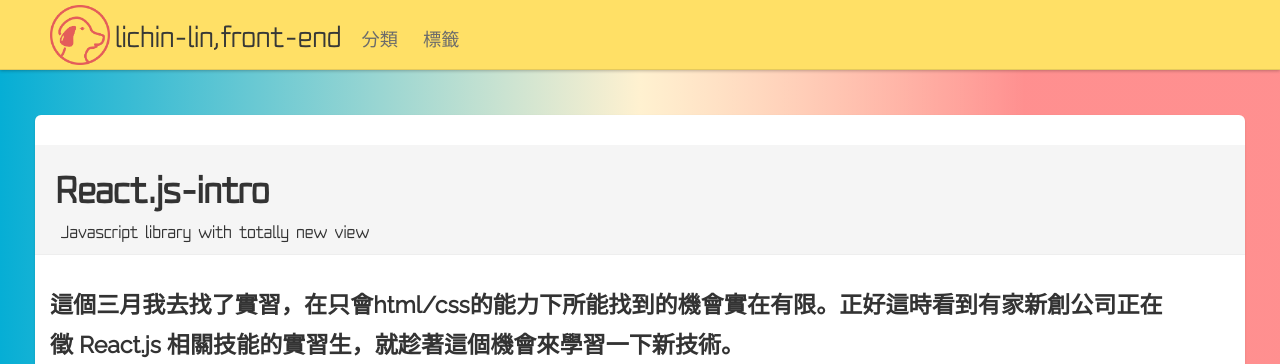
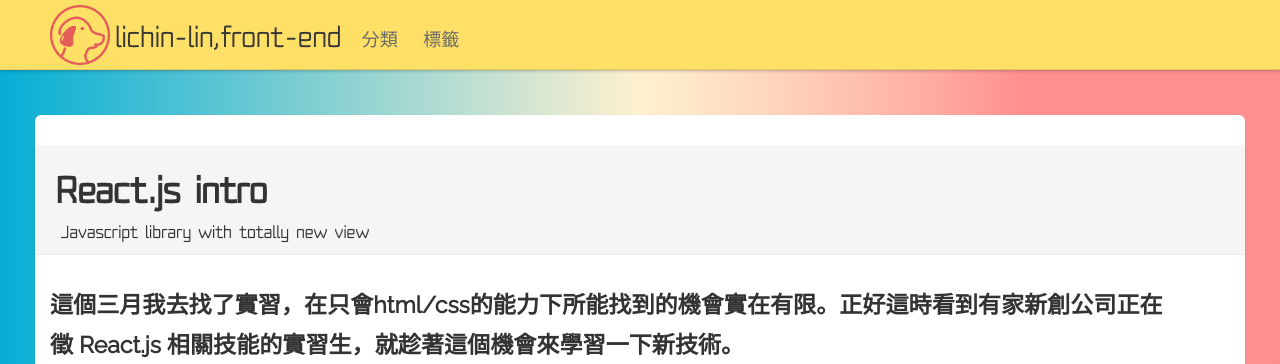
Before and after one commit to lichin-lin/lichin-lin.github.io, a Jekyll site: the page built from _posts/2016-03-10-reactjs-intro.md, in a window 1280 px wide and 900 px high. Shown: the top 364 px of the window. Built offline with Jekyll 4.4.1, drawn with Linux system fonts in a browser that asks for light colours; nearby versions of some CDN libraries; comment, search, counter and statistics services are not loaded.

```diff
--- a/_posts/2016-03-10-reactjs-intro.md
+++ b/_posts/2016-03-10-reactjs-intro.md
@@ -1,6 +1,6 @@
 ---
 layout: post
-title: "React.js-intro"
+title: "React.js intro"
 description: "Javascript library with totally new view"
 category: React
 tags: [css,react]
```
Also changed, not shown: _posts/2016-02-26-animation-form.md (+1 -1 lines).
